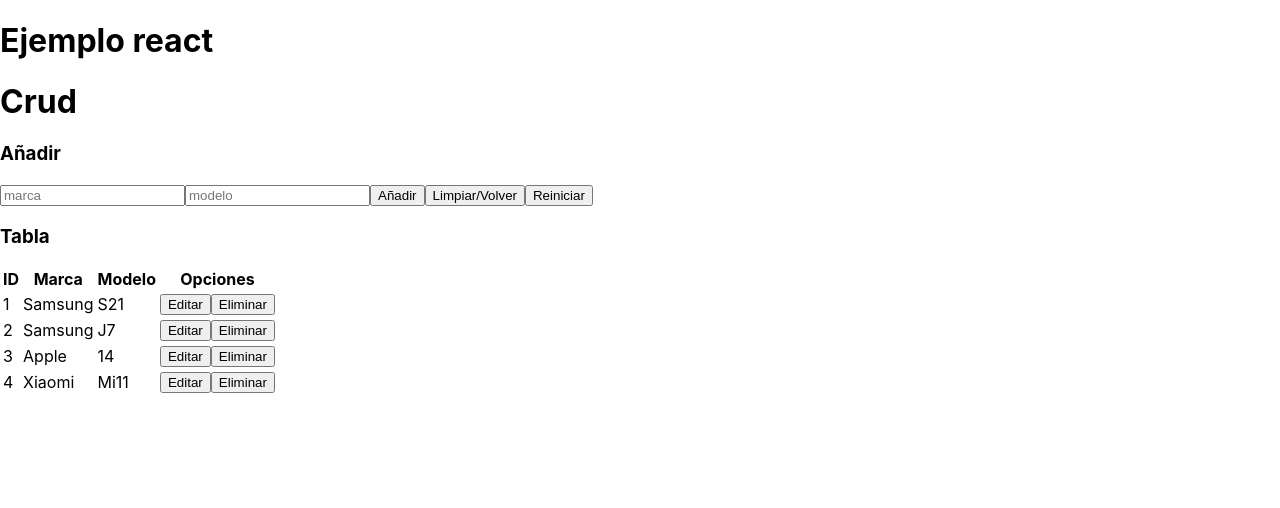
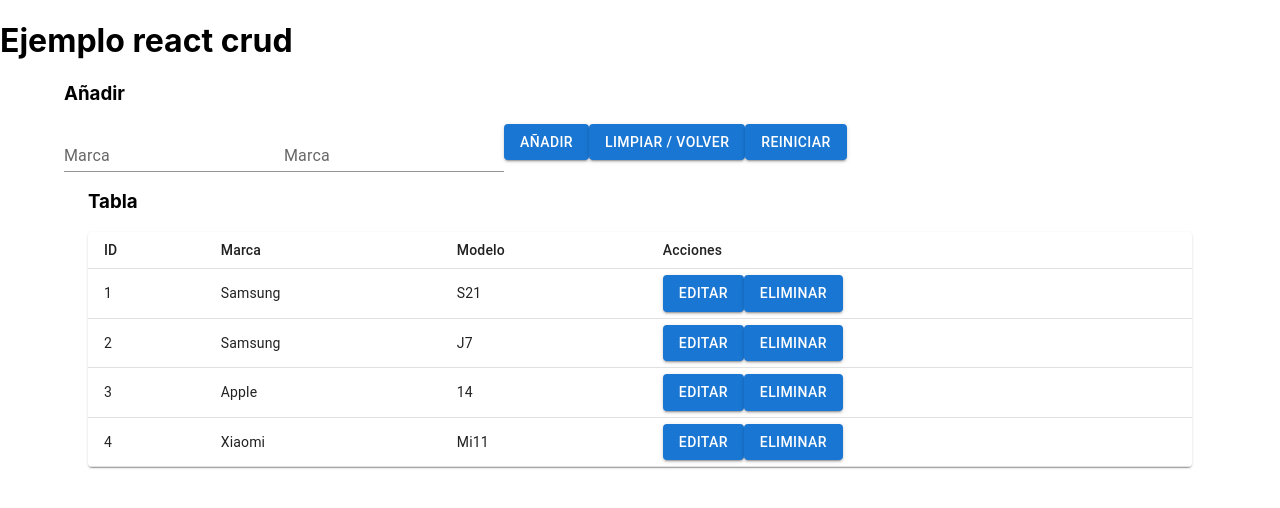
Before and after one commit to JorgeLuna36/pruebareact, a React (Create React App) app: page / in a window 1280 px wide. Shown: the top 508 px of the page. Built offline with nearby package versions, Linux system fonts and the light colour scheme.

Commit message:
agregado estilos basicos

```diff
--- a/package.json
+++ b/package.json
@@ -3,6 +3,9 @@
   "version": "0.1.0",
   "private": true,
   "dependencies": {
+    "@emotion/react": "^11.11.4",
+    "@emotion/styled": "^11.11.5",
+    "@mui/material": "^5.15.20",
     "@testing-library/jest-dom": "^5.17.0",
     "@testing-library/react": "^13.4.0",
     "@testing-library/user-event": "^13.5.0",
--- a/src/App.css
+++ b/src/App.css
@@ -36,3 +36,40 @@
     transform: rotate(360deg);
   }
 }
+
+.ButtonAdd {
+  background-color: #30bc14;
+  margin: 20px;
+}
+
+.ButtonAdd:hover {
+  background-color: #299613;
+  margin: 20px;
+}
+
+.ButtonClear {
+  background-color: #144cc7;
+  margin: 20px;
+}
+.ButtonClear:hover {
+  background-color: #103a94;
+  margin: 20px;
+}
+
+.ButtonReset {
+  background-color: #b92424;
+  margin: 20px;
+}
+
+.ButtonReset:hover {
+  background-color: #7d1919;
+  margin: 20px;
+}
+
+.TextFieldForm {
+  margin: 20px;
+}
+
+.ContentCenter {
+  align-items: center;
+}
--- a/src/App.js
+++ b/src/App.js
@@ -1,12 +1,11 @@
 import React from 'react';
 import CrudApp from './components/CrudApp';
-//import { initializeApp } from "firebase/app";
-//import { getFirestore } from "firebase/firestore";
+
 
 function App() {
   return (
     <div>
-      <h1>Ejemplo react</h1>
+      <h1>Ejemplo react crud</h1>
       <CrudApp/>
     </div>
   );
--- a/src/components/CrudApp.js
+++ b/src/components/CrudApp.js
@@ -1,6 +1,8 @@
 import React, { useState } from "react";
 import CrudForm from "./CrudForm";
 import CrudTable from "./CrudTable";
+import { Container } from "@mui/material";
+import '../App.css';
 
 const initialDb = [
   { id: 1, marca: "Samsung", modelo: "S21" },
@@ -38,8 +40,7 @@ const CrudApp = () => {
     setDb(initialDb);
   }
   return (
-    <div>
-      <h1>Crud</h1>
+    <Container className="ContentCenter">
       <CrudForm
         createData={createData}
         updateData={updateData}
@@ -52,7 +53,7 @@ const CrudApp = () => {
         setDataToEdit={setDataToEdit}
         deleteData={deleteData}
       />
-    </div>
+    </Container>
   );
 };
 
--- a/src/components/CrudForm.js
+++ b/src/components/CrudForm.js
@@ -1,4 +1,6 @@
 import React, { useState, useEffect } from "react";
+import {Button, TextField} from "@mui/material";
+
 
 const initialForm = {
   id: null,
@@ -56,23 +58,11 @@ const CrudForm = ({ createData, updateData, dataToEdit, setDataToEdit, initDb })
     <div>
       <Titulo/>
       <form onSubmit={handleSubmit}>
-        <input
-          type="text"
-          name="marca"
-          placeholder="marca"
-          onChange={handleChange}
-          value={form.marca}
-        />
-        <input
-          type="text"
-          name="modelo"
-          placeholder="modelo"
-          onChange={handleChange}
-          value={form.modelo}
-        />
-        <input type="submit" value={"Añadir"} />
-        <input type="reset" value={"Limpiar/Volver"} onClick={handleReset} />
-        <input type="reset" value={"Reiniciar"} onClick={handleInit} />
+        <TextField id="standard-basic" label="Marca" variant="standard" className="TextFieldForm" name="marca" onChange={handleChange} value={form.marca}/>
+        <TextField id="standard-basic" label="Marca" variant="standard" className="TextFieldForm" name="modelo" onChange={handleChange} value={form.modelo}/>
+        <Button variant="contained" className="ButtonAdd" type="submit">Añadir</Button>
+        <Button variant="contained" className="ButtonClear" type="reset" onClick={handleReset}>Limpiar / Volver</Button>
+        <Button variant="contained" className="ButtonReset" type="reset" onClick={handleInit}>Reiniciar</Button>
       </form>
     </div>
   );
--- a/src/components/CrudTable.js
+++ b/src/components/CrudTable.js
@@ -1,30 +1,47 @@
 import React from "react";
 import CrudTableRow from "./CrudTableRow";
+import Table from "@mui/material/Table";
+import TableBody from "@mui/material/TableBody";
+import TableCell from "@mui/material/TableCell";
+import TableContainer from "@mui/material/TableContainer";
+import TableHead from "@mui/material/TableHead";
+import TableRow from "@mui/material/TableRow";
+import Paper from "@mui/material/Paper";
+import { Container } from "@mui/material";
 
-const CrudTable = ({data, setDataToEdit, deleteData}) => {
+const CrudTable = ({ data, setDataToEdit, deleteData }) => {
   return (
-    <div>
+    <Container className="ContentCenter">
       <h3>Tabla</h3>
-      <table>
-        <thead>
-          <tr>
-            <th>ID</th>
-            <th>Marca</th>
-            <th>Modelo</th>
-            <th>Opciones</th>
-          </tr>
-        </thead>
-        <tbody>
-          {data.length === 0 ? (
-            <tr>
-              <td colSpan="3">Sin datos</td>
-            </tr>
-          ) : (
-            data.map((el) => <CrudTableRow key={el.id} el={el} setDataToEdit={setDataToEdit} deleteData={deleteData}/>)
-          )}
-        </tbody>
-      </table>
-    </div>
+      <TableContainer component={Paper}>
+        <Table  sx={{ minWidth: 650 }} size="small" aria-label="a dense table">
+          <TableHead>
+            <TableRow>
+              <TableCell>ID</TableCell>
+              <TableCell>Marca</TableCell>
+              <TableCell>Modelo</TableCell>
+              <TableCell>Acciones</TableCell>
+            </TableRow>
+          </TableHead>
+          <TableBody>
+            {data.length === 0 ? (
+              <TableRow>
+                <TableCell colSpan={"3"}>Sin Datos</TableCell>
+              </TableRow>
+            ) : (
+              data.map((el) => (
+                <CrudTableRow
+                  key={el.id}
+                  el={el}
+                  setDataToEdit={setDataToEdit}
+                  deleteData={deleteData}
+                />
+              ))
+            )}
+          </TableBody>
+        </Table>
+      </TableContainer>
+    </Container>
   );
 };
 
--- a/src/components/CrudTableRow.js
+++ b/src/components/CrudTableRow.js
@@ -1,3 +1,4 @@
+import {Button, TableRow, TableCell} from "@mui/material";
 import React from "react";
 
 const CrudTableRow = ({el, setDataToEdit, deleteData}) => {
@@ -5,15 +6,15 @@ const CrudTableRow = ({el, setDataToEdit, deleteData}) => {
   let {id} = el;
 
   return (
-    <tr>
-      <td>{el.id}</td>
-      <td>{el.marca}</td>
-      <td>{el.modelo}</td>
-      <td>
-        <button onClick={()=> setDataToEdit(el)}>Editar</button>
-        <button onClick={()=> deleteData(id)}>Eliminar</button>
-      </td>
-    </tr>
+    <TableRow>
+      <TableCell>{el.id}</TableCell>
+      <TableCell>{el.marca}</TableCell>
+      <TableCell>{el.modelo}</TableCell>
+      <TableCell>
+      <Button variant="contained" className="ButtonClear" onClick={()=> setDataToEdit(el)}>Editar</Button>
+      <Button variant="contained" className="ButtonReset" onClick={()=> deleteData(id)}>Eliminar</Button>
+      </TableCell>
+    </TableRow>
   );
 };
 
```
Also changed, not shown: 1 other file (tests, documents, lock files or other folders).
